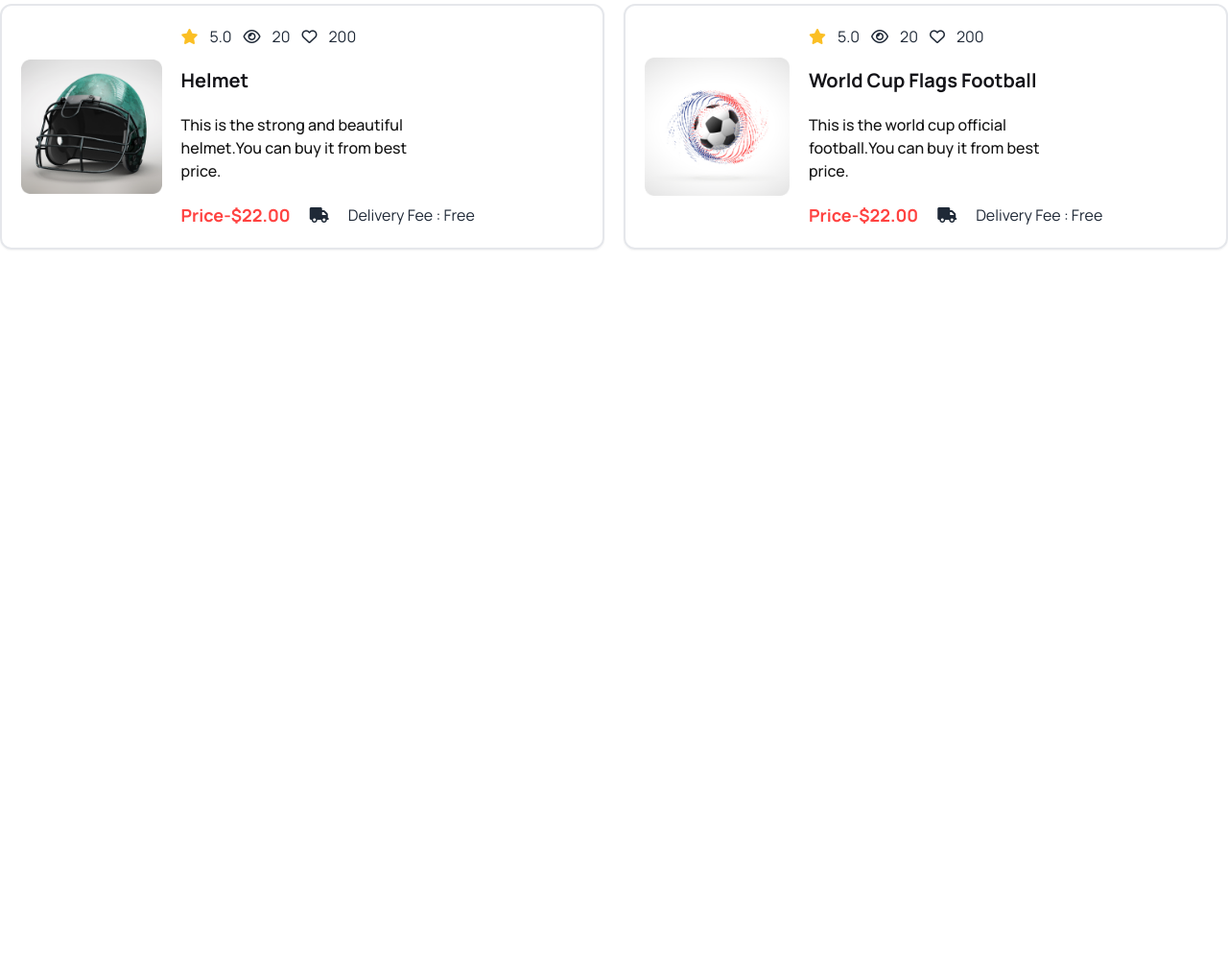
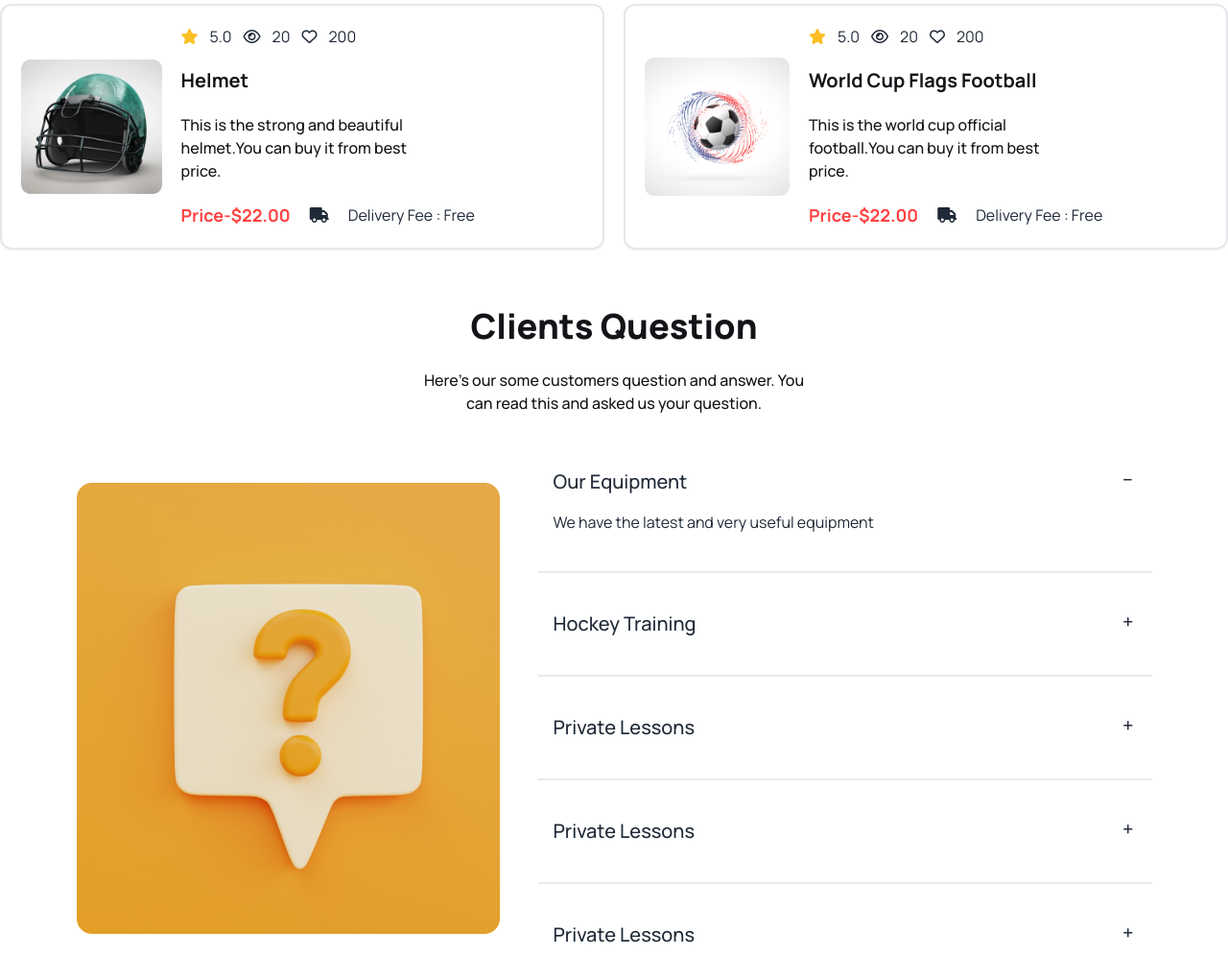
Before and after one commit to itsahadul99/A3-Hockeys, a plain HTML site: page index.html in a window 1280 px wide. Shown: the part 3024-4044 px from the top of the page at 96% size. Before the commit the page ends 3324 px from the top, so only its background shows below. Drawn offline with nearby package versions, Linux system fonts and the light colour scheme.

Commit message:
added clients question section

```diff
--- a/index.html
+++ b/index.html
@@ -156,16 +156,18 @@
         </section>
         <!-- Professional hockeys club section end here -->
         <!-- Program section start here -->
-       <section class=" mt-5 lg:mt-10">
+        <section class=" mt-5 lg:mt-10">
             <h1 class="text-primary text-center text-2xl lg:text-4xl font-extrabold">Program Sections</h1>
-            <p class="text-secondary font-medium text-center flex justify-center pt-6 w-full lg:w-1/3 mx-auto">We have play various programs. Which makes a player more attentive and keeps more fit. </p>
+            <p class="text-secondary font-medium text-center flex justify-center pt-6 w-full lg:w-1/3 mx-auto">We have
+                play various programs. Which makes a player more attentive and keeps more fit. </p>
             <div class="mt-5 lg:mt-20">
                 <div class="flex flex-col lg:flex-row justify-center items-center gap-6 text-white">
                     <div class="relative ">
                         <img src="./Images/2.png" alt="">
                         <div class="absolute top-5 lg:top-24 left-10 space-y-5">
                             <h1 class="font-bold text-xl lg:text-3xl">Junior Program</h1>
-                            <p class="font-medium w-11/12">This program only for our junior players. By this program our junior player strong their understanding between them and makes them more powerful.</p>
+                            <p class="font-medium w-11/12">This program only for our junior players. By this program our
+                                junior player strong their understanding between them and makes them more powerful.</p>
                             <button class="bg-third py-2 px-5 rounded-lg border border-third">Register Now</button>
                         </div>
                     </div>
@@ -173,7 +175,9 @@
                         <img src="./Images/3.png" alt="">
                         <div class="absolute top-5 lg:top-24 left-10 space-y-5">
                             <h1 class="font-bold text-xl lg:text-3xl">Junior Program</h1>
-                            <p class="font-medium text-gray-100 w-11/12">This program only for our junior players. By this program our junior player strong their understanding between them and makes them more powerful.</p>
+                            <p class="font-medium text-gray-100 w-11/12">This program only for our junior players. By
+                                this program our junior player strong their understanding between them and makes them
+                                more powerful.</p>
                             <button class="bg-third py-2 px-5 rounded-lg border border-third">Register Now</button>
                         </div>
                     </div>
@@ -182,7 +186,9 @@
                     <img class="" src="./Images/4.png" alt="">
                     <div class="absolute top-5 lg:top-52 left-10 lg:left-56  spac-y-0 lg:space-y-5">
                         <h1 class="font-bold text-sm lg:text-3xl">Junior Program</h1>
-                        <p class="font-medium text-xs lg:text-lg w-11/12 lg:w-8/12">This program only for our junior players. By this program our junior player strong their understanding between them and makes them more powerful.</p>
+                        <p class="font-medium text-xs lg:text-lg w-11/12 lg:w-8/12">This program only for our junior
+                            players. By this program our junior player strong their understanding between them and makes
+                            them more powerful.</p>
                         <button class="bg-third py-2 px-5 rounded-lg border border-third">Register Now</button>
                     </div>
                 </div>
@@ -191,7 +197,7 @@
         </section>
         <!-- Program section end here -->
         <!-- Our new products section -->
-        <section class=" mt-8 lg:mt-10">
+        <section class=" mt-12 lg:mt-10">
             <h1 class="text-primary text-center text-2xl lg:text-4xl font-extrabold">Our New Products</h1>
             <p class="text-secondary font-medium text-center flex justify-center pt-6 w-full lg:w-1/3 mx-auto">Here's
                 our new products list with our customers review and ratings. You can buy this product from here and see.
@@ -360,7 +366,66 @@
                     </div>
                 </div>
                 <div>
+                </div>
 
+            </div>
+
+        </section>
+        <!-- Clients section start here -->
+        <section class=" mt-12 lg:mt-10">
+            <h1 class="text-primary text-center text-2xl lg:text-4xl font-extrabold">Clients Question</h1>
+            <p class="text-secondary font-medium text-center flex justify-center pt-6 w-full lg:w-1/3 mx-auto">
+                Here's our some customers question and answer. You can read this and asked us your question.
+            </p>
+            <div class="flex flex-col lg:flex-row mt-10 justify-center items-center gap-10">
+                <div>
+                    <img src="./Images/11.png" alt="">
+                </div>
+                <div class=" w-full lg:w-1/2">
+                    <div class="collapse collapse-plus ">
+                        <input type="radio" name="my-accordion-3" checked="checked" />
+                        <div class="collapse-title text-xl font-medium">Our Equipment
+                        </div>
+                        <div class="divider"></div>
+                        <div class="collapse-content">
+                            <p>We have the latest and very useful equipment</p>
+                        </div>
+                    </div>
+                    <div class="collapse collapse-plus ">
+                        <input type="radio" name="my-accordion-3" />
+                        <div class="collapse-title text-xl font-medium">Hockey Training
+                        </div>
+                        <div class="divider"></div>
+                        <div class="collapse-content">
+                            <p>Thank you for your question. but your answer i don't know.</p>
+                        </div>
+                    </div>
+                    <div class="collapse collapse-plus ">
+                        <input type="radio" name="my-accordion-3" />
+                        <div class="collapse-title text-xl font-medium">Private Lessons
+                        </div>
+                        <div class="collapse-content">
+                            <p>hello</p>
+                        </div>
+                        <div class="divider"></div>
+                    </div>
+                    <div class="collapse collapse-plus ">
+                        <input type="radio" name="my-accordion-3" />
+                        <div class="collapse-title text-xl font-medium">Private Lessons
+                        </div>
+                        <div class="collapse-content">
+                            <p>hello</p>
+                        </div>
+                        <div class="divider"></div>
+                    </div>
+                    <div class="collapse collapse-plus ">
+                        <input type="radio" name="my-accordion-3" />
+                        <div class="collapse-title text-xl font-medium">Private Lessons
+                        </div>
+                        <div class="collapse-content">
+                            <p>hello</p>
+                        </div>
+                    </div>
                 </div>
 
             </div>
```
